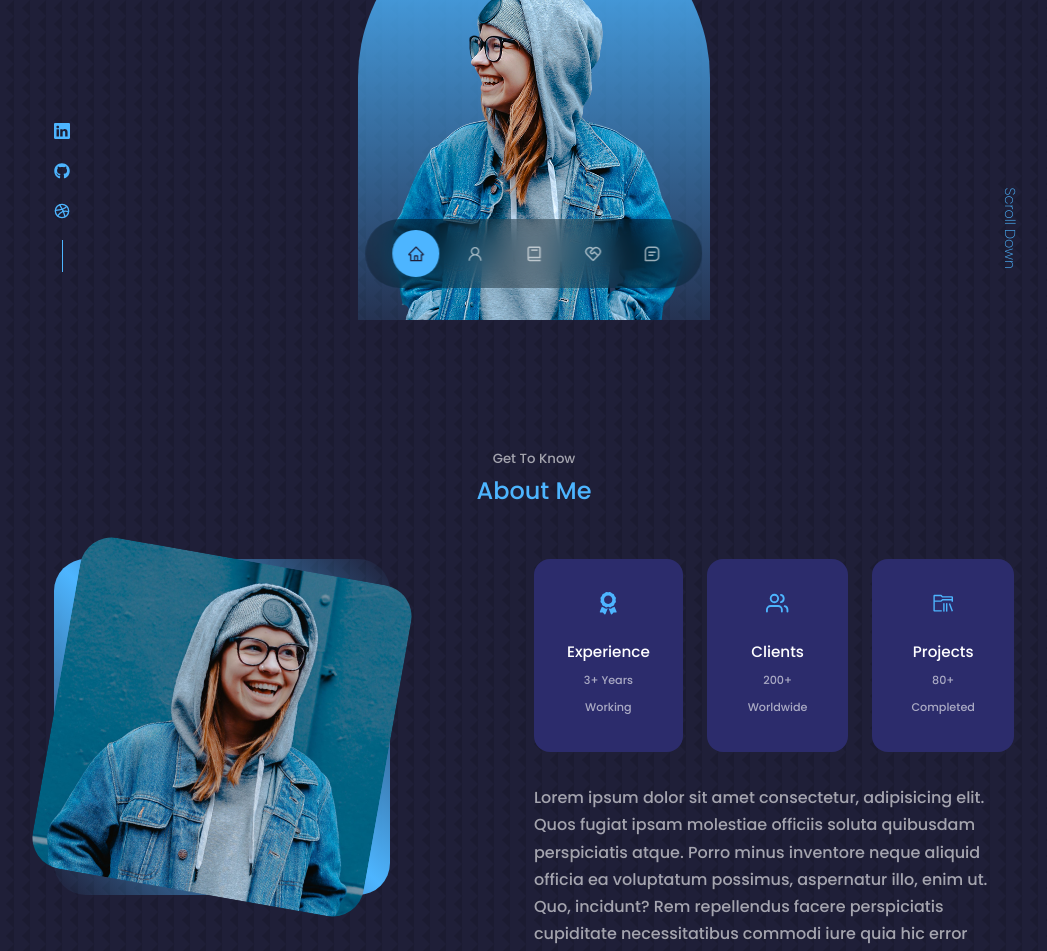
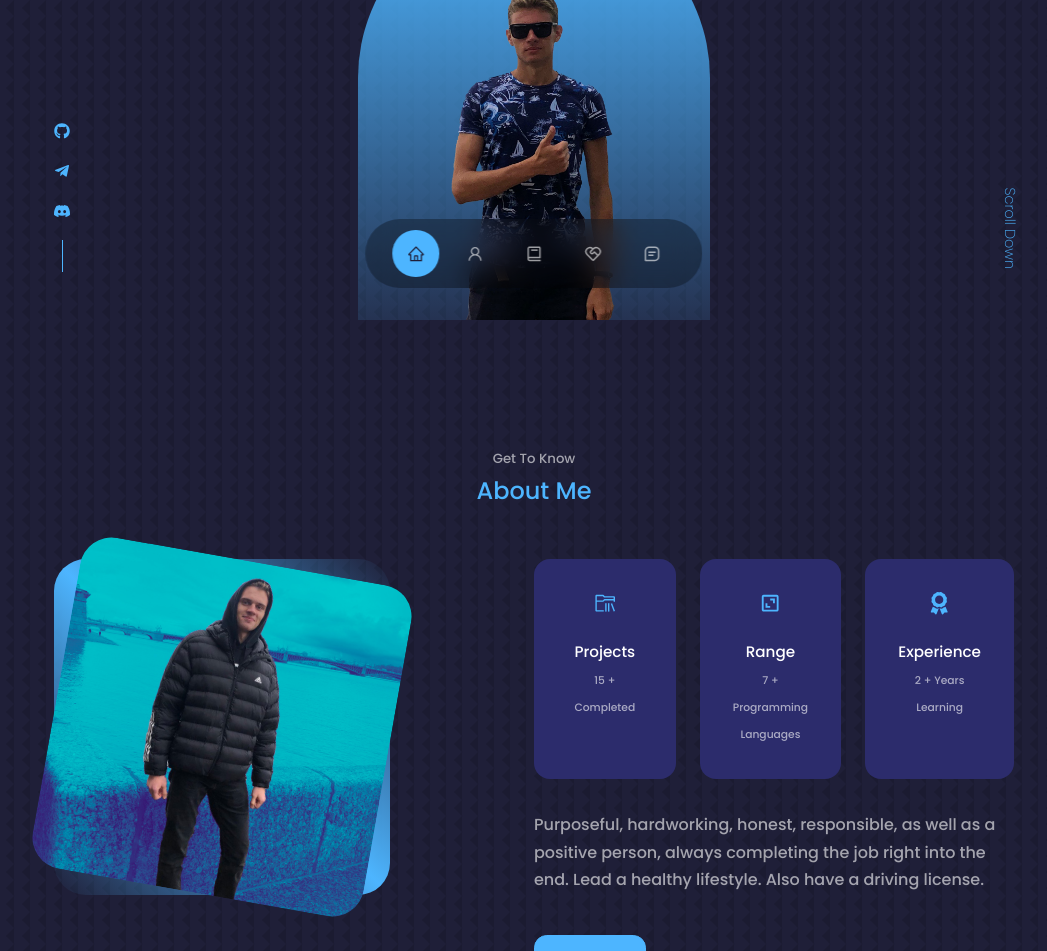
Before and after one commit to Faitsumaru/PortfolioSite, a React (Create React App) app: page / in a window 1280 px wide. Shown: the part 480-1431 px from the top of the page, without its empty margins (106-1153 px from the left). Built offline with nearby package versions, Linux system fonts and the light colour scheme.

Commit message:
site own info implementation (header, about)

```diff
--- a/src/components/about/About.jsx
+++ b/src/components/about/About.jsx
@@ -3,7 +3,7 @@ import './about.scss'
 
 import ME from '../../assets/me-about.jpg'
 import {FaAward} from 'react-icons/fa'
-import {FiUsers} from 'react-icons/fi'
+import {BiArea} from 'react-icons/bi'
 import {VscFolderLibrary} from 'react-icons/vsc'
 
 const About = () => {
@@ -25,27 +25,27 @@ const About = () => {
 
             <div className="about__cards">
               <article className="about__card">
-                <FaAward className='about__icon'/>
-                <h5>Experience</h5>
-                <small>3+ Years Working</small>
+                <VscFolderLibrary className='about__icon'/>
+                <h5>Projects</h5>
+                <small>15 + Completed</small>
               </article>
 
               <article className="about__card">
-                <FiUsers className='about__icon'/>
-                <h5>Clients</h5>
-                <small>200+ Worldwide</small>
+                <BiArea className='about__icon'/>
+                <h5>Range</h5>
+                <small>7 + Programming Languages</small>
               </article>
 
               <article className="about__card">
-                <VscFolderLibrary className='about__icon'/>
-                <h5>Projects</h5>
-                <small>80+ Completed</small>
+                <FaAward className='about__icon'/>
+                <h5>Experience</h5>
+                <small>2 + Years Learning</small>
               </article>
             </div>
 
             <p>
-              Lorem ipsum dolor sit amet consectetur, adipisicing elit. Quos fugiat ipsam molestiae officiis soluta quibusdam perspiciatis atque. Porro minus inventore neque aliquid officia ea voluptatum possimus, aspernatur illo, enim ut.
-              Quo, incidunt? Rem repellendus facere perspiciatis cupiditate necessitatibus commodi iure quia hic error minima deleniti, pariatur cumque vero officiis temporibus recusandae quidem placeat totam repellat ea. Ad in similique eveniet.
+            Purposeful, hardworking, honest, responsible, as well as a positive person, always completing the job right into the end.
+            Lead a healthy lifestyle. Also have a driving license.
             </p>
 
             <a href="#contact" className="btn btn-primary">Let's Talk</a>
--- a/src/components/about/about.scss
+++ b/src/components/about/about.scss
@@ -42,7 +42,7 @@
             font-size: 0.95rem;
         }
         & small {
-            font-size: 0.7rem;
+            font-size: 0.67rem;
             color: var(--color-light);
         }
     }
--- a/src/components/header/CTA.jsx
+++ b/src/components/header/CTA.jsx
@@ -1,10 +1,10 @@
 import React from 'react'
-import CV from '../../assets/cv.pdf'
+//import CV from '../../assets/cv.pdf'
 
 const CTA = () => { //header buttons
   return (
     <div className="cta">
-        <a href={CV} download className='btn'>Download CV</a>
+        <a href={'https://sweetcv.com/lx-aoil6v2l_b'} download target='_blank' className='btn'>Open CV</a>
         <a href="#contact" className='btn btn-primary'>Let's talk</a>
     </div>
   )
--- a/src/components/header/HeaderSocials.jsx
+++ b/src/components/header/HeaderSocials.jsx
@@ -1,14 +1,14 @@
 import React from 'react'
-import {BsLinkedin} from 'react-icons/bs'
 import {FaGithub} from 'react-icons/fa'
-import {FiDribbble} from 'react-icons/fi'
+import {FaTelegramPlane} from 'react-icons/fa'
+import {SiDiscord} from 'react-icons/si'
 
 const HeaderSocials = () => {
   return (
     <div className="header__socials">
-        <a href="https://linkedin.com" target="_blank"><BsLinkedin/></a>
-        <a href="https://github.com" target="_blank"><FaGithub/></a>
-        <a href="https://dribbble.com" target="_blank"><FiDribbble/></a>
+        <a href="https://github.com/Faitsumaru" target="_blank"><FaGithub/></a>
+        <a href="https://t.me/faitsumaru" target="_blank"><FaTelegramPlane/></a>
+        <a href="https://discordapp.com/users/306454393426018304" target="_blank"><SiDiscord/></a>
     </div>
   )
 }
```
Also changed, not shown: src/assets/me-about.jpg, src/assets/me.png.
